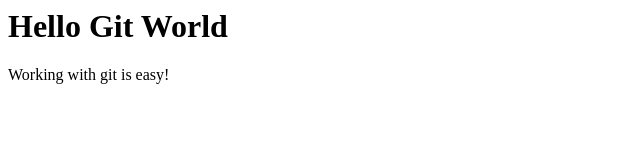
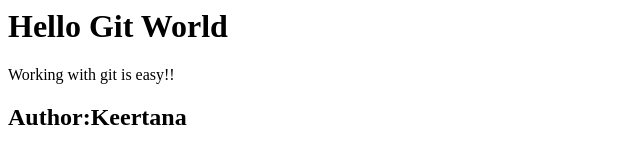
Before and after one commit to sagisaf10/GitGitHubMasterclass, a plain HTML site: page index.html in a window 1280 px wide. Shown: the whole page, without its empty margins (0-640 px from the left). Drawn offline with Linux system fonts and the light colour scheme.

Commit message:
Add author
I have added a header to the index.html file that now contains my name
as the author of the file.

```diff
--- a/index.html
+++ b/index.html
@@ -1,4 +1,5 @@
 <h1>Hello Git World</h1>
 <div>
-<p>Working with git is easy!</p>
+<p>Working with git is easy!!</p>
 </div>
+<h2>Author:Keertana</h2>
```
